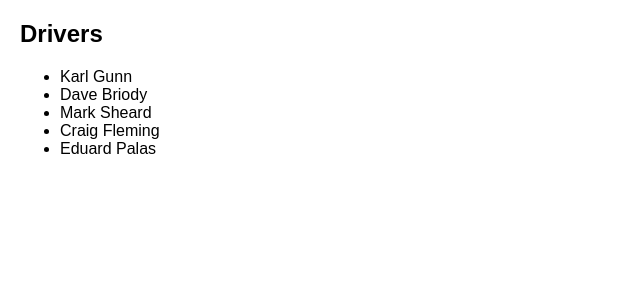
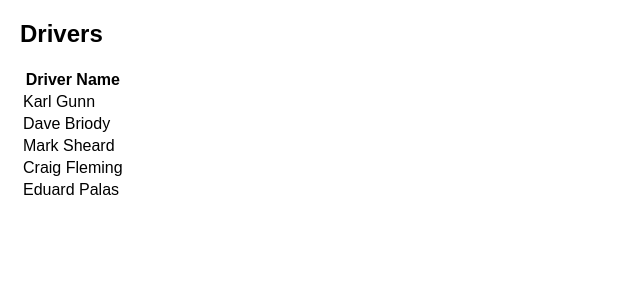
Before and after one commit to joeb-brfc/routeguard, a Django app: page /drivers/ in a window 1280 px wide. Shown: the part 108-408 px from the top of the page, without its empty margins (0-640 px from the left). Run offline with Django 5.2, Linux system fonts and the light colour scheme; data comes from the database, SQL or seed files in the repository.

Commit message:
Convert driver list page from bullet list to table layout

```diff
--- a/planner/templates/planner/driver_list.html
+++ b/planner/templates/planner/driver_list.html
@@ -5,11 +5,20 @@
 <h2>Drivers</h2>
 
 {% if drivers %}
-    <ul>
-        {% for driver in drivers %}
-            <li>{{ driver.name }}</li>
-        {% endfor %}
-    </ul>
+    <table>
+        <thead>
+            <tr>
+                <th>Driver Name</th>
+            </tr>
+        </thead>
+        <tbody>
+            {% for driver in drivers %}
+                <tr>
+                    <td>{{ driver.name }}</td>
+                </tr>
+            {% endfor %}
+        </tbody>
+    </table>
 {% else %}
     <p>No drivers have been added yet.</p>
 {% endif %}
```
